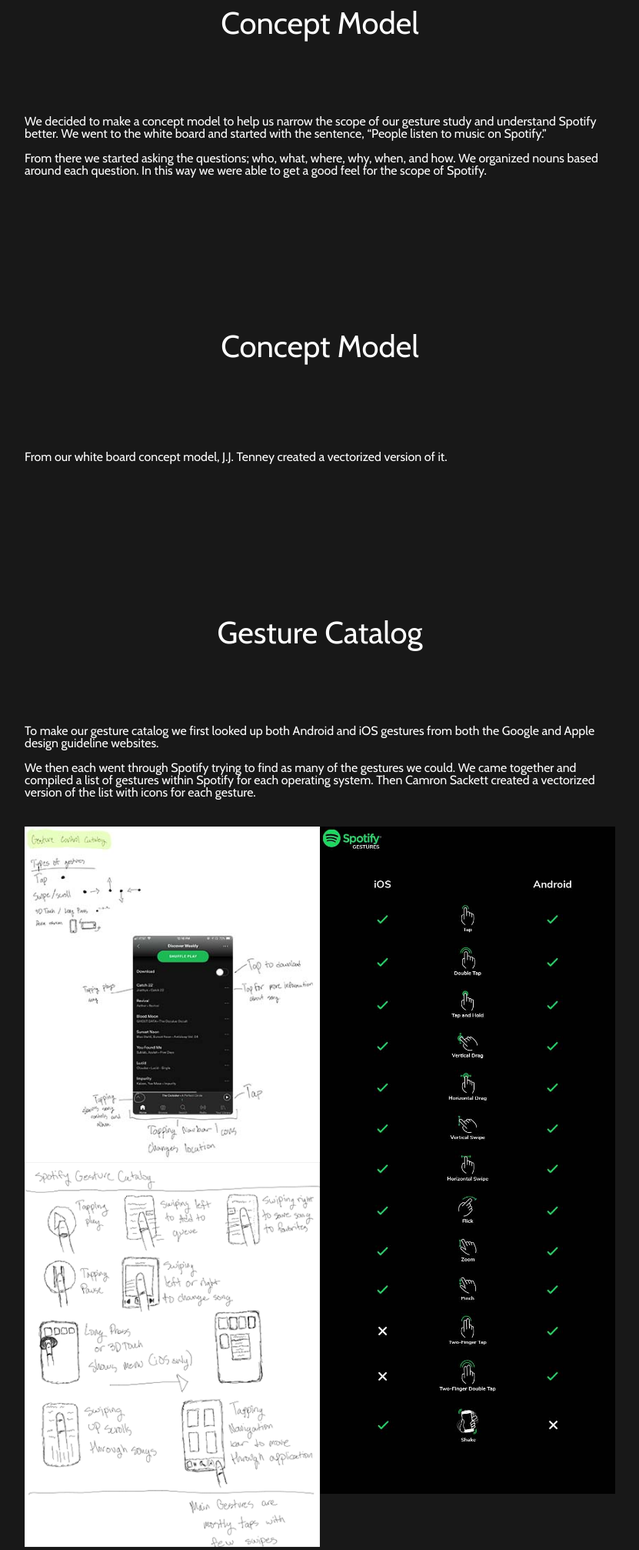
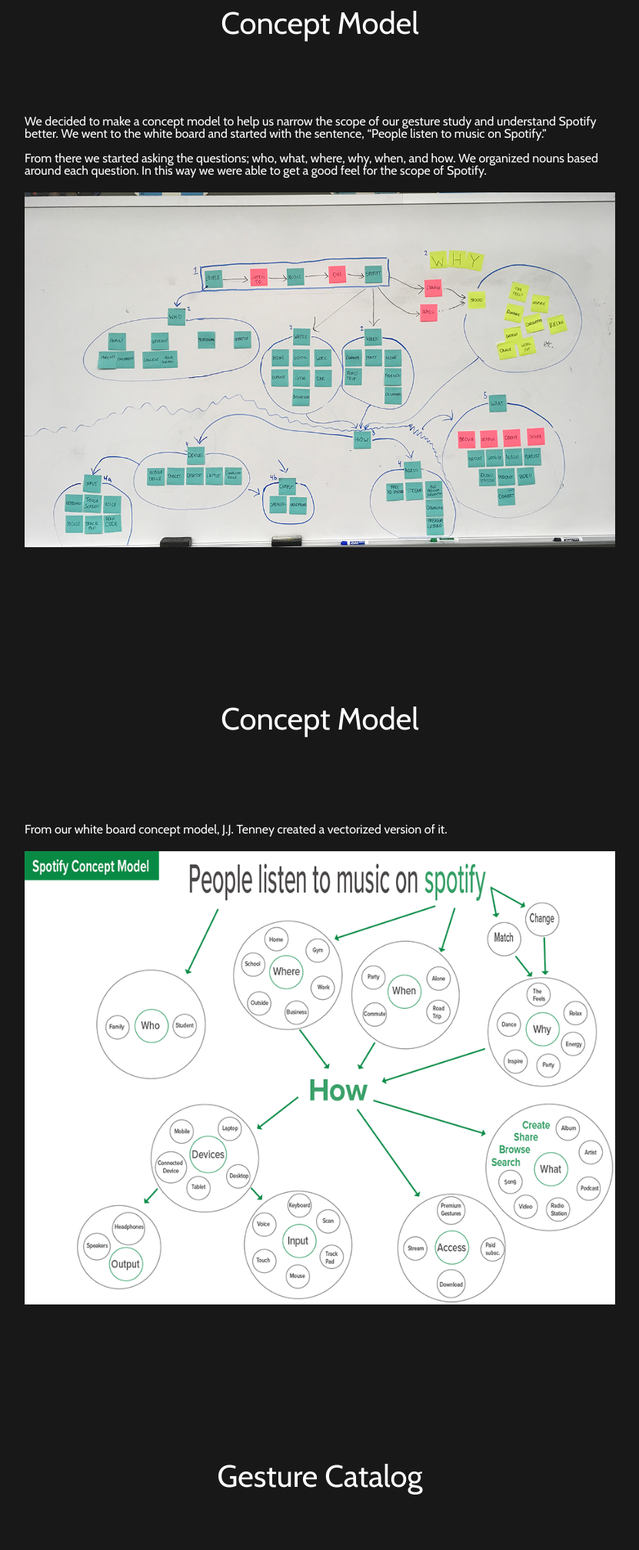
Before and after one commit to Crzychkn/Spotify, a PHP site: page / in a window 1280 px wide; the page is wider, and only the part inside the window is pictured. Shown: the part 3492-5506 px from the top of that part at 77% size, without its empty margins (224-1055 px from the left). Run offline with PHP 8.4, Linux system fonts and the light colour scheme; some libraries are stand-ins or nearby versions.

Commit message:
Added last images and tweaked animation on personas. Also make donut charts smaller. 'Good enough' status.

```diff
--- a/css/main.css
+++ b/css/main.css
@@ -320,6 +320,16 @@
   list-style-type: disc;
 }
 
+#conceptModelWhiteboard {
+  width: 100%;
+  margin-top: 20px;
+}
+
+#conceptModelVector {
+  width: 100%;
+  margin-top: 20px;
+}
+
 #gestureCatalogImg {
   margin-top: 20px;
   float: left;
@@ -328,6 +338,7 @@
 
 #gestureCatalogImg2 {
   width: 50%;
+  height: 425px;
 }
 
 #gestureCatalogJpg {
@@ -358,6 +369,9 @@
   text-align: center;
   float: left;
   padding-bottom: 30px;
+}
+#donuts figure img {
+  width: 40%;
 }
 
 #journeySketch {
--- a/css/phone-default.scss
+++ b/css/phone-default.scss
@@ -334,12 +334,22 @@
 	@extend #introText;
 }
 
+#conceptModelWhiteboard {
+   width: 100%;
+   margin-top: 20px;
+}
+
 #conceptModel2 {
 	@extend #introSection;
 }
 
 #conceptModelText2 {
 	@extend #introText;
+}
+
+#conceptModelVector {
+   width: 100%;
+   margin-top: 20px;
 }
 
 #gestureCatalog {
@@ -358,6 +368,7 @@
 
 #gestureCatalogImg2 {
 	width: 50%;
+   height: 425px;
 }
 
 #gestureCatalogJpg {
@@ -402,6 +413,10 @@
       text-align: center;
       float: left;
       padding-bottom: 30px;
+
+      img {
+         width: 40%;
+      }
    }
 }
 
--- a/index.php
+++ b/index.php
@@ -150,6 +150,7 @@
 <p>We decided to make a concept model to help us narrow the scope of our gesture study and understand Spotify better. We went to the white board and started with the sentence, “People listen to music on Spotify.”</p>
 <br>
 <p>From there we started asking the questions; who, what, where, why, when, and how. We organized nouns based around each question. In this way we were able to get a good feel for the scope of Spotify.</p>
+<img id="conceptModelWhiteboard" src="images/conceptModelWhiteboard-web.jpg">
 </div>
 
  <div id="conceptModel2">
@@ -159,6 +160,7 @@
 <div id="conceptModelText2">
 <br>
 <p>From our white board concept model, J.J. Tenney created a vectorized version of it.</p>
+<img id="conceptModelVector" src="images/conceptModelVector.png">
 </div>
 
 <div id="gestureCatalog">
--- a/js/main.js
+++ b/js/main.js
@@ -97,8 +97,8 @@
 
 timeLine9.from(persona, 1, {autoAlpha: 0, opacity: 0})
          .from(personaText, 1, {autoAlpha: 0, opacity: 0})
-			.from(personaImg1, 1, {autoAlpha: 0, opacity: 0})
-			.from(personaImg2, 1, {autoAlpha: 0, opacity: 0});
+			.from(personaImg1, 1, {autoAlpha: 0, opacity: 0, x:-20})
+			.from(personaImg2, 1, {autoAlpha: 0, opacity: 0, x:20});
 
 timeLine10.from(listenerTesting, 1, {autoAlpha: 0, opacity: 0})
           .from(listenerTestingText, 1, {autoAlpha: 0, opacity: 0})
```
Also changed, not shown: images/conceptModelVector.png (added), images/conceptModelWhiteboard-web.jpg (added).
